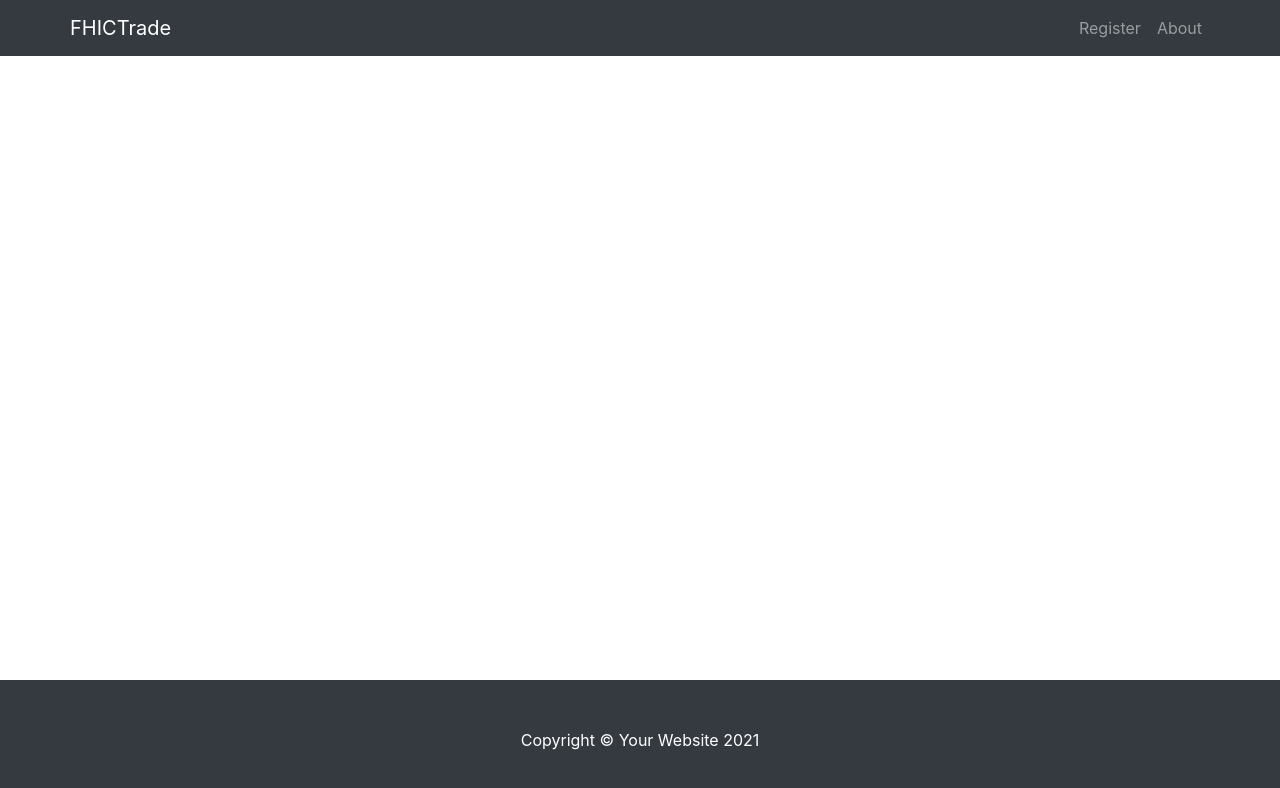
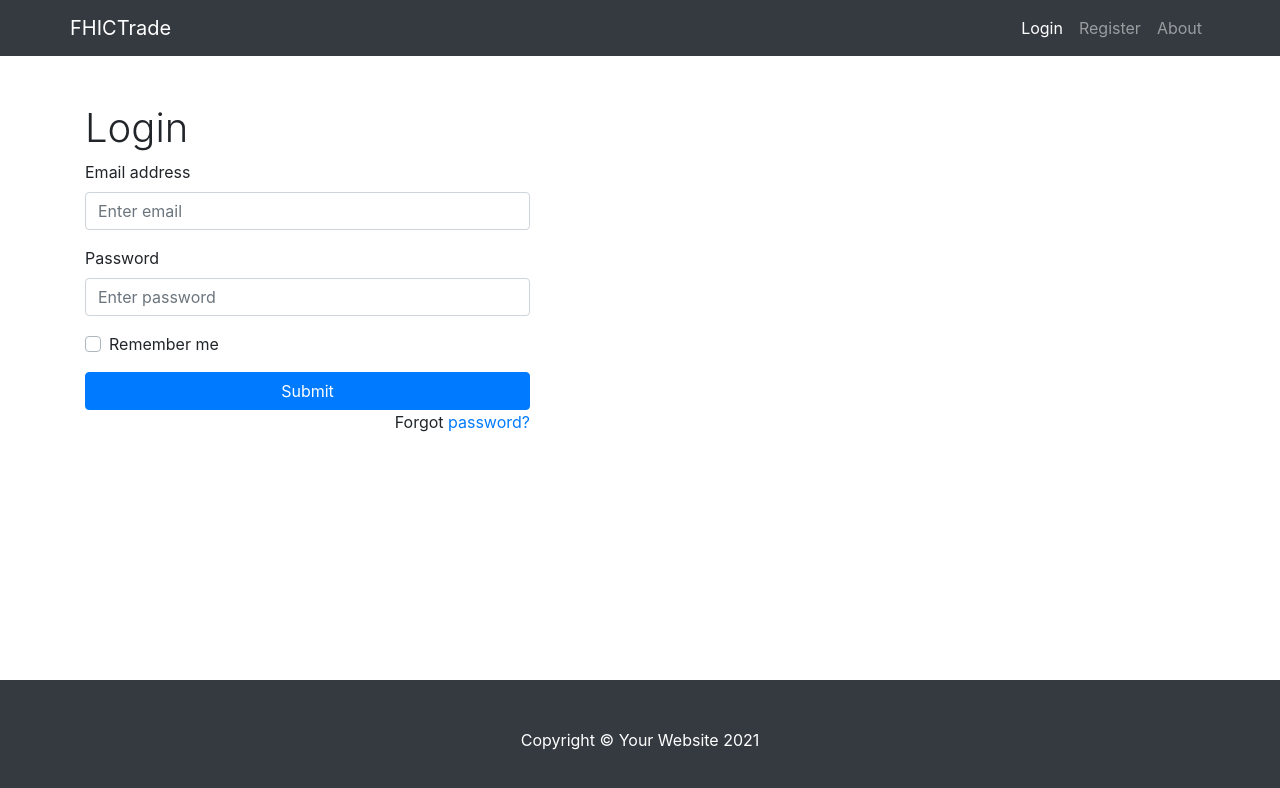
Before and after one commit to dholonakter/ReactJS-Project-End-Phase, a React (Create React App) app: page /login in a window 1280 px wide. Shown: the top 788 px of the page. Built offline with nearby package versions, Linux system fonts and the light colour scheme.

Commit message:
First commit

```diff
--- a/package.json
+++ b/package.json
@@ -6,11 +6,13 @@
     "@testing-library/jest-dom": "^5.14.1",
     "@testing-library/react": "^11.2.7",
     "@testing-library/user-event": "^12.8.3",
+    "bootstrap": "^5.1.3",
     "http-server": "^13.0.2",
     "react": "^17.0.2",
     "react-dom": "^17.0.2",
     "react-router-dom": "^5.3.0",
     "react-scripts": "4.0.3",
+    "save": "^2.4.0",
     "web-vitals": "^1.1.2"
   },
   "scripts": {
@@ -40,6 +42,5 @@
       "last 1 firefox version",
       "last 1 safari version"
     ]
-  },
-  "devDependencies": {}
+  }
 }
--- a/src/App.js
+++ b/src/App.js
@@ -1,6 +1,7 @@
 import React from "react";
 import { BrowserRouter as Router, Route, Switch } from "react-router-dom";
 import { Navigation, Footer, Home, Register, About } from "./components";
+import Login from "./components/Login";
 function App() {
   return (
     <div className="App">
@@ -10,6 +11,7 @@
           <Route path="/" exact component={() => <Home />} />
 		  <Route path="/register" exact component={() => <Register />} />
           <Route path="/about" exact component={() => <About />} />
+          <Route path="/login" exact component={() => <Login />} />
         </Switch>
         <Footer />
       </Router>
--- /dev/null
+++ b/src/components/Login.jsx
@@ -0,0 +1,42 @@
+import React from "react";
+
+function Login() {
+  return (
+    <div className="login">
+      <div class="container">
+        <div class="row align-items-center my-5">
+
+          <div class="col-lg-5">
+            <h1 class="font-weight-light">Login</h1>
+
+           <form>
+                <div className="form-group">
+                    <label>Email address</label>
+                    <input type="email" className="form-control" placeholder="Enter email" />
+                </div>
+
+                <div className="form-group">
+                    <label>Password</label>
+                    <input type="password" className="form-control" placeholder="Enter password" />
+                </div>
+
+                <div className="form-group">
+                    <div className="custom-control custom-checkbox">
+                        <input type="checkbox" className="custom-control-input" id="customCheck1" />
+                        <label className="custom-control-label" htmlFor="customCheck1">Remember me</label>
+                    </div>
+                </div>
+
+                <button type="submit" className="btn btn-primary btn-block">Submit</button>
+                <p className="forgot-password text-right">
+                    Forgot <a href="#">password?</a>
+                </p>
+            </form>
+          </div>
+        </div>
+      </div>
+    </div>
+  );
+}
+
+export default Login;
--- a/src/components/Navigation.jsx
+++ b/src/components/Navigation.jsx
@@ -12,6 +12,15 @@
 
           <div>
             <ul class="navbar-nav ml-auto">
+            <li
+                class={`nav-item  ${
+                  props.location.pathname === "/login" ? "active" : ""
+                }`}
+              >
+                <Link class="nav-link" to="/login">
+                  Login
+                </Link>
+              </li>
 			  <li
                 class={`nav-item  ${
                   props.location.pathname === "/register" ? "active" : ""
```
Also changed, not shown: 2 other files (tests, documents, lock files or other folders).
